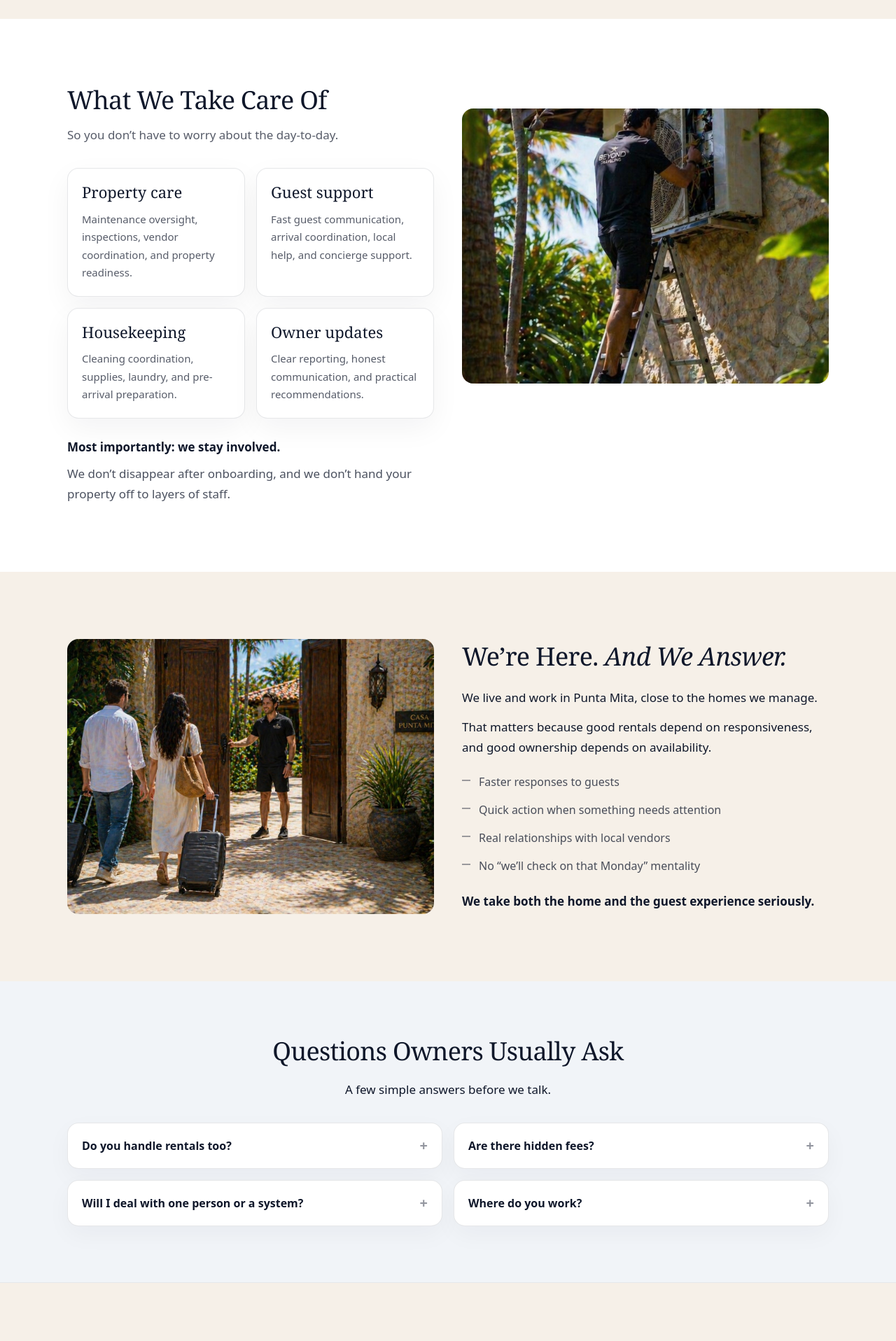
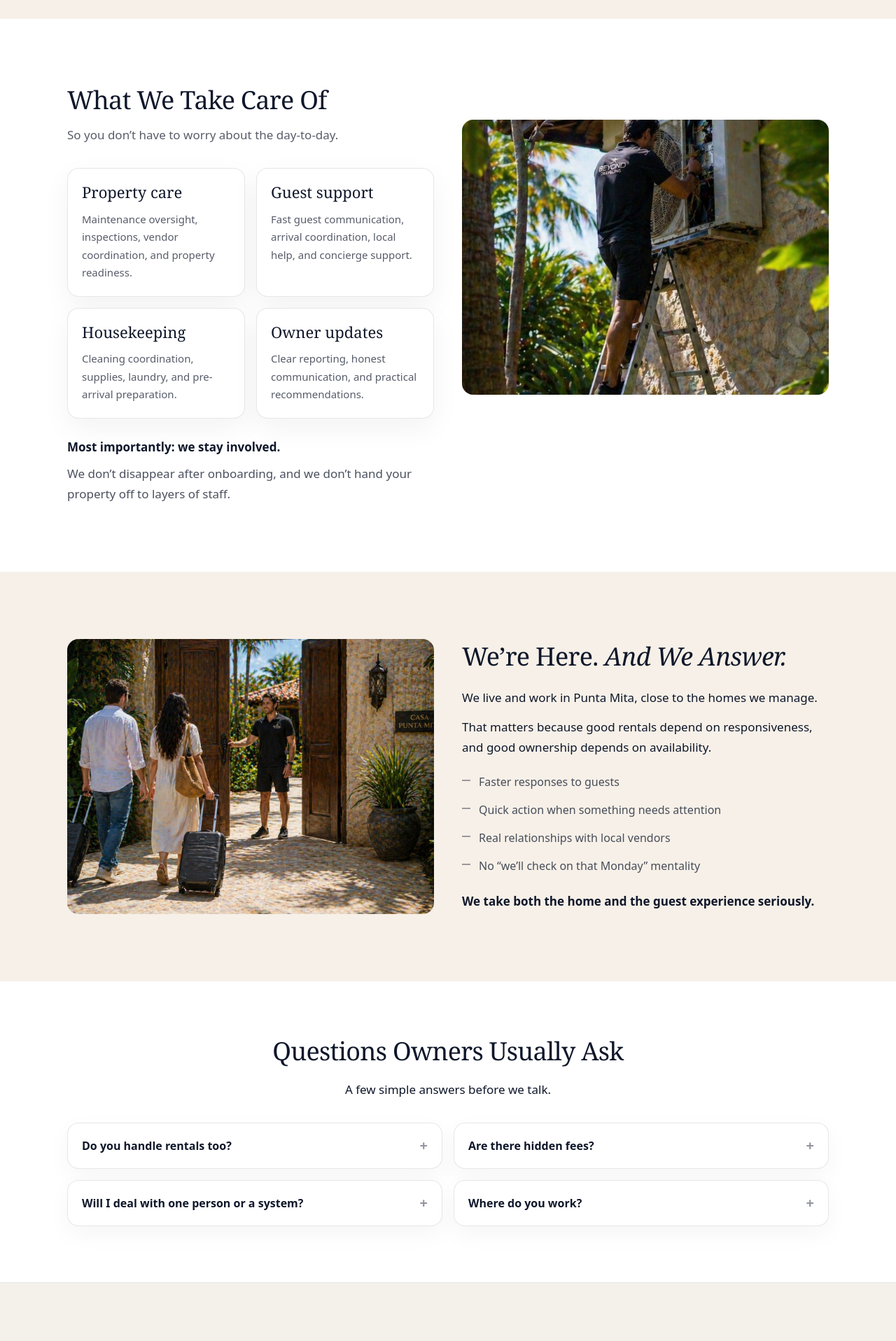
Before and after one commit to jfmichel86/Beyond-traveling-site-new-71, a Next.js app: page / in a window 1280 px wide. Shown: the part 2700-4616 px from the top of the page at 70% size. Built offline with nearby package versions, Linux system fonts and the light colour scheme.

Commit message:
Update page.tsx

```diff
--- a/app/page.tsx
+++ b/app/page.tsx
@@ -160,7 +160,7 @@ const BG = {
   intro: "bg-[#f1f4f8]",
   white: "bg-white",
   cream: "bg-[#f6f0e8]",
-  final: "bg-[#f6f0e8]",
+  final: "bg-[#f4f0ea]",
 } as const;
 
 const Hero = () => (
@@ -405,7 +405,7 @@ const Services = () => (
           </p>
         </div>
 
-              <div className="min-w-0 md:pt-8">
+              <div className="min-w-0 md:pt-12">
           <ImageBlock
             src="/home/services.jpg"
             alt="Luxury villa management services in Punta Mita"
@@ -460,7 +460,7 @@ const LocalAvailability = () => (
 );
 
 const FAQ = () => (
-  <section className={BG.intro}>
+  <section className={BG.white}>
     <Container>
         <div className="py-14 md:py-20">
         <div className="mx-auto max-w-[780px] text-center">
```
